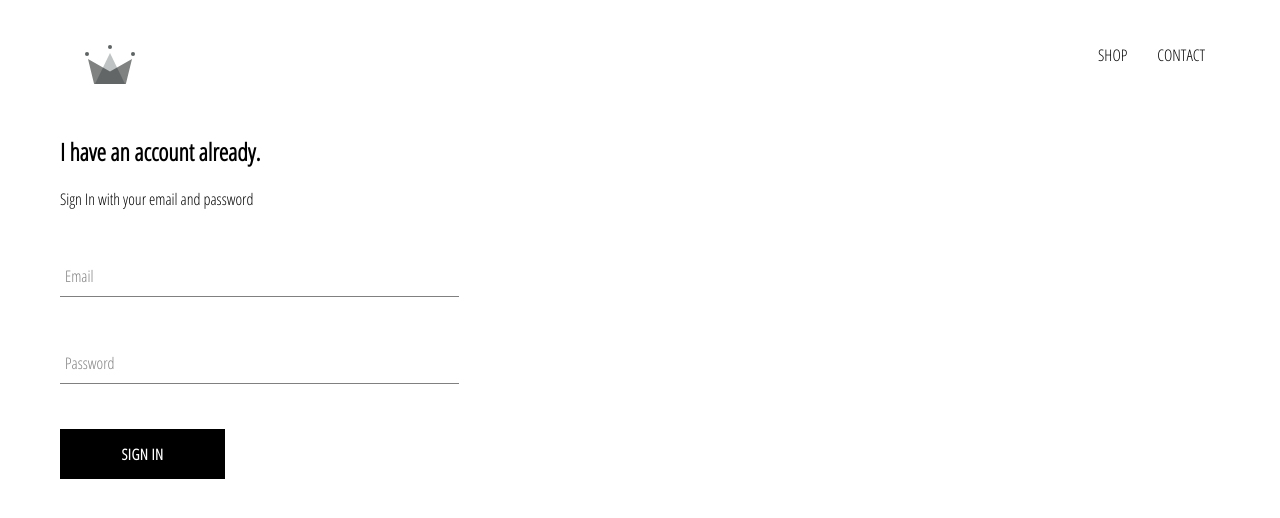
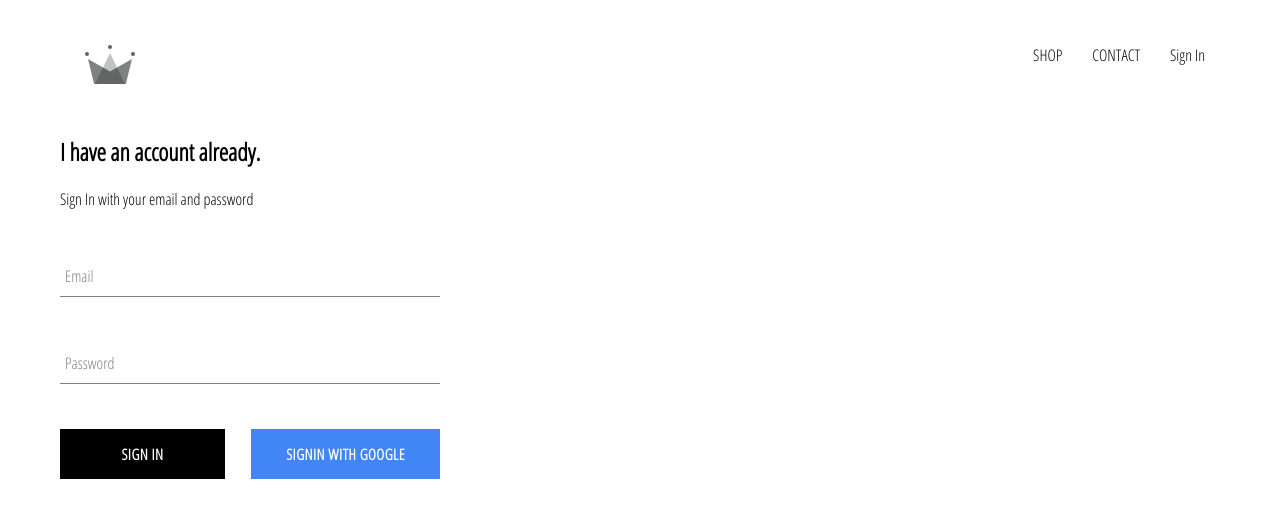
Before and after one commit to Fysl/shopping-react, a React (Create React App) app: page /signin in a window 1280 px wide. Shown: the top 518 px of the page. Built offline with nearby package versions, Linux system fonts and the light colour scheme; no server answers.

Commit message:
FireBase Auth Added SignIn

```diff
--- a/package.json
+++ b/package.json
@@ -6,6 +6,7 @@
     "@testing-library/jest-dom": "^4.2.4",
     "@testing-library/react": "^9.5.0",
     "@testing-library/user-event": "^7.2.1",
+    "firebase": "^7.19.0",
     "node-sass": "^4.14.1",
     "react": "^16.13.1",
     "react-dom": "^16.13.1",
--- a/src/App.css
+++ b/src/App.css
@@ -7,3 +7,6 @@
 text-decoration: none;
 color:black;
 }
+*{
+    box-sizing: border-box;
+}
--- a/src/App.js
+++ b/src/App.js
@@ -7,12 +7,36 @@
 import SignInAndSignUp from './pages/sign-in-and-sign-up/sign-in-and-sign-up.component'
 import ShopPage from './pages/shop/shop.component'
 import Header from './components/Header/header.component'
+import {auth} from './firebase/firebase.util'
 
 
-function App() {
+class App extends React.Component {
+  constructor(){
+    super();
+
+    this.state={
+      currentUser:null
+    }
+
+  }
+  unsubscribeFromAuth=null;
+
+  componentDidMount()
+  {
+    this.unsubscribeFromAuth=  auth.onAuthStateChanged(user =>{
+       this.setState({currentUser:user})
+
+    })
+  }
+
+  componentWillUnmount()
+  {
+    this.unsubscribeFromAuth();
+  }
+  render(){
     return (
       <div>
-      <Header />
+        <Header currentUser={this.state.currentUser} />
         <Switch>
         <Route exact path='/' component={HomePage} />
        <Route path='/shop' component={ShopPage} />
@@ -23,4 +47,6 @@
     );
   }
 
+}
+
 export default App;
--- a/src/components/Header/header.component.jsx
+++ b/src/components/Header/header.component.jsx
@@ -1,9 +1,12 @@
 import React from 'react'
-import {Link} from 'react-router-dom'
+import { Link } from 'react-router-dom'
 
 import '../Header/header.styles.scss'
-import {ReactComponent as Logo} from '../../assets/crown.svg'
-const Header =() => (
+import { ReactComponent as Logo } from '../../assets/crown.svg'
+import { auth } from '../../firebase/firebase.util'
+
+
+const Header = ({ currentUser }) => (
     <div className='header'>
         <Link className='logo-container' to="/">
             <Logo className='logo' />
@@ -11,6 +14,12 @@
         <div className='options'>
             <Link className='option' to='/shop'>SHOP</Link>
             <Link className='option' to='/contact'>CONTACT</Link>
+            {
+                currentUser ?
+                <div className='option' onClick={() =>auth.signOut()}>Sign Out</div>
+                :
+                <Link className='option' to="/signin">Sign In</Link>
+            }
         </div>
     </div>
 )
--- a/src/components/Header/header.styles.scss
+++ b/src/components/Header/header.styles.scss
@@ -20,6 +20,7 @@
 
       .option {
         padding: 10px 15px;
+        cursor: pointer;
       }
     }
   }
--- a/src/components/custom-button/custom-button.component.jsx
+++ b/src/components/custom-button/custom-button.component.jsx
@@ -2,8 +2,8 @@
 
 import './custom-button.styles.scss'
 
-const CustomButton =({children,...otherprops}) =>(
-<button className='custom-button' {...otherprops}>
+const CustomButton =({children,isGoogleSignIn,...otherprops}) =>(
+<button className={`${isGoogleSignIn ? 'google-sign-in' : ''} custom-button`} {...otherprops}>
 {children}
 </button>
 )
--- a/src/components/custom-button/custom-button.styles.scss
+++ b/src/components/custom-button/custom-button.styles.scss
@@ -19,4 +19,12 @@
       color: black;
       border: 1px solid black;
     }
+    &.google-sign-in{
+        background-color: #4285f4;
+        color: white;
+        &:hover{
+            background-color: #357ae8;
+            border:none;
+        }
+    }
   }
--- a/src/components/sign-in/sign-in.component.jsx
+++ b/src/components/sign-in/sign-in.component.jsx
@@ -1,4 +1,5 @@
 import React from 'react'
+import {signInWithGoogle} from '../../firebase/firebase.util'
 
 import FormInput from '../form-input/form-input.component'
 import CustomButton from '../custom-button/custom-button.component'
@@ -40,8 +41,15 @@
 
                 <FormInput name="password" type="email" label="Password" value={this.state.password} handleChange={this.handleChange} required />
 
+               <div className='buttons'>
+               <CustomButton type="submit">Sign In</CustomButton>
+                <CustomButton onClick={signInWithGoogle} isGoogleSignIn >
+                    {' '}
+                    SignIn with Google
+                    {' '}
+                    </CustomButton>
+               </div>
 
-                <CustomButton type="submit">Sign In</CustomButton>
             </form>
             </div>
         )
--- a/src/components/sign-in/sign-in.styles.scss
+++ b/src/components/sign-in/sign-in.styles.scss
@@ -1,9 +1,13 @@
 .sign-in {
-    width: 30vw;
+    width: 380px;
     display: flex;
     flex-direction: column;
 
     .title{
         margin:10px 0;
     }
+    .buttons{
+        display: flex;
+        justify-content: space-between;
+    }
 }
--- /dev/null
+++ b/src/firebase/firebase.util.js
@@ -0,0 +1,24 @@
+import firebase, { firestore } from 'firebase/app';
+import 'firebase/firestore'
+import 'firebase/auth'
+
+const config={
+    apiKey: "AIzaSyDtphAYGMK3Y7C4wWgOzMDSb45CtdqNewM",
+    authDomain: "shopping-298fe.firebaseapp.com",
+    databaseURL: "https://shopping-298fe.firebaseio.com",
+    projectId: "shopping-298fe",
+    storageBucket: "shopping-298fe.appspot.com",
+    messagingSenderId: "720384890007",
+    appId: "1:720384890007:web:e384c9d84dc7888d0b05d2",
+    measurementId: "G-D0JN9DMHB3"
+  }
+
+  firebase.initializeApp(config);
+
+  export const auth = firebase.auth();
+  export const Firestore = firebase.firestore();
+
+  const provider = new firebase.auth.GoogleAuthProvider();
+  provider.setCustomParameters({prompt:'select_account'})
+  export const signInWithGoogle =() => auth.signInWithPopup(provider)
+  export default firebase;
```
Also changed, not shown: 1 other file (tests, documents, lock files or other folders). Lines whose indentation alone changed are shown as unchanged.
